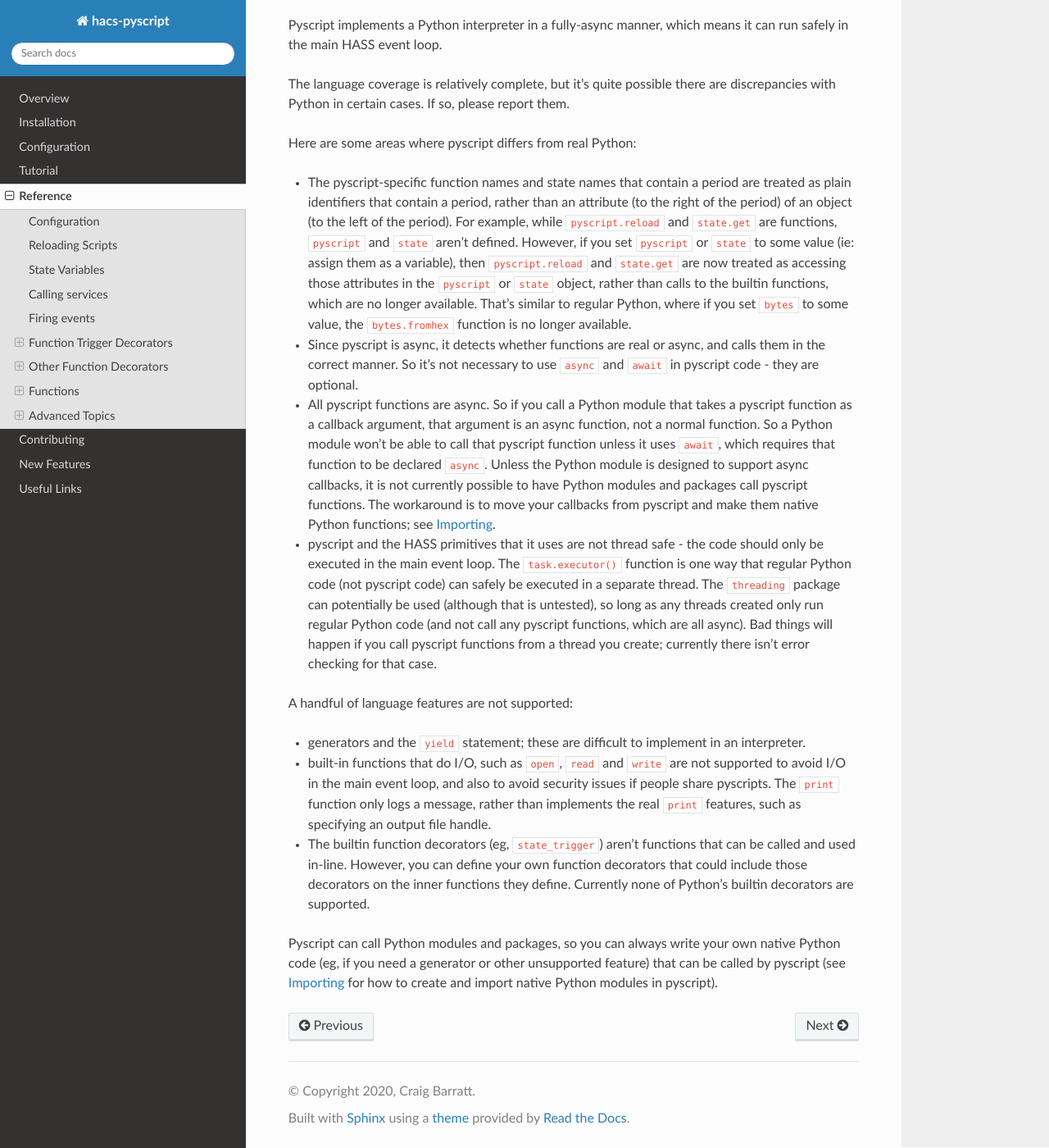
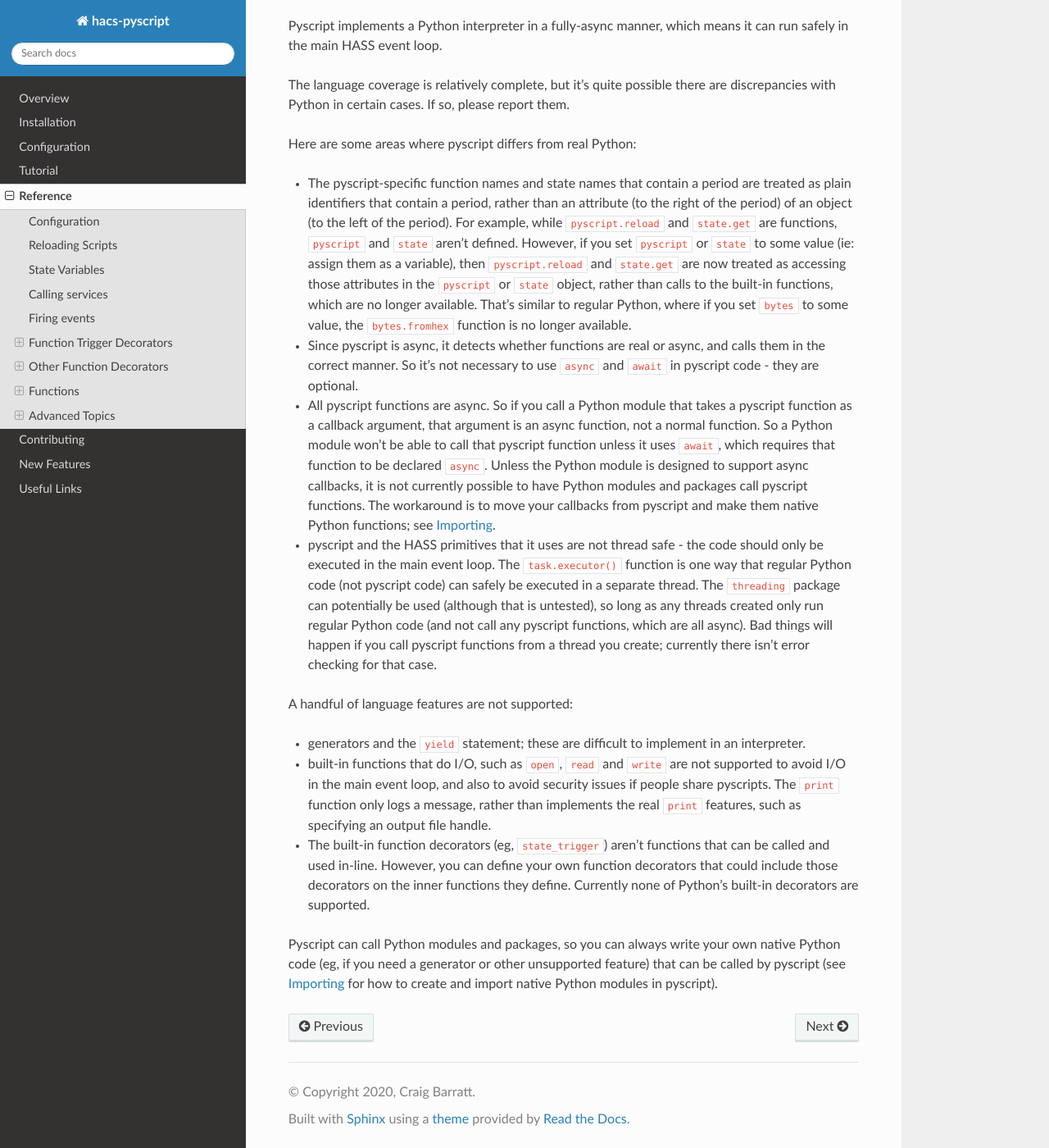
Before and after one commit to custom-components/pyscript, a Sphinx documentation site: the page built from docs/reference.rst, in a window 1280 px wide and 1400 px high, scrolled down 39825 px. Shown: the whole window at 82% size. Built offline with Sphinx 7.4.7 and the Read the Docs theme 2.0.0, drawn with Linux system fonts in a browser that asks for light colours; some of the changed text lies outside the part shown.

Commit message:
some ispell cleanup

```diff
--- a/docs/index.rst
+++ b/docs/index.rst
@@ -6,7 +6,7 @@
 This HACS custom integration for Home Assistant allows you to write Python functions
 and scripts that can implement a wide range of automation, logic and triggers.
 State variables are bound to Python variables and services are callable as Python
-functions, so it’s easy and concise to implement logic.
+functions, so it's easy and concise to implement logic.
 
 Contents
 ~~~~~~~~
--- a/docs/overview.rst
+++ b/docs/overview.rst
@@ -4,7 +4,7 @@
 This HACS custom integration allows you to write Python functions and
 scripts that can implement a wide range of automation, logic and
 triggers. State variables are bound to Python variables and services are
-callable as Python functions, so it’s easy and concise to implement
+callable as Python functions, so it's easy and concise to implement
 logic.
 
 Functions you write can be configured to be called as a service or run
@@ -16,7 +16,7 @@
 they could be active for extended periods of time.
 
 State, event and time triggers are specified by Python function
-decorators (the “@” lines immediately before each function definition).
+decorators (the "@" lines immediately before each function definition).
 A state trigger can be any Python expression using state variables - the
 trigger is evaluated only when a state variable it references changes,
 and the trigger occurs when the expression is true or non-zero. A time
@@ -30,7 +30,7 @@
 function if true.
 
 Pyscript implements a Python interpreter using the ast parser output, in
-a fully async manner. That allows several of the “magic” features to be
+a fully async manner. That allows several of the "magic" features to be
 implemented in a seamless Pythonic manner, such as binding of variables
 to states and functions to services. Pyscript supports imports, although
 by default the valid import list is restricted for security reasons
--- a/docs/reference.rst
+++ b/docs/reference.rst
@@ -207,7 +207,7 @@
 variable (entity) names.
 
 Also, service names (which are called as functions) take priority over state variable names, so if a
-component has a state variable name that collides with one of its services, you’ll need to use
+component has a state variable name that collides with one of its services, you'll need to use
 ``state.get(name)`` to access that state variable.
 
 Accessing state variables that don't exist will throw a ``NameError`` exception, and accessing
@@ -282,7 +282,7 @@
 ----------------
 
 Any service can be called by using the service name as a function, with keyword parameters to
-specify the service parameters. You’ll need to look up the service in the Service tab of Developer
+specify the service parameters. You'll need to look up the service in the Service tab of Developer
 Tools to find the exact name and parameters. For example, inside any function you can call:
 
 .. code:: python
@@ -406,7 +406,7 @@
 If ``state_hold`` is also specified, all the entries in the table that say "if expr ``True``"
 must remain ``True`` for that number of seconds for the trigger to occur.
 
-All state variables in HASS have string values. So you’ll have to do comparisons against string
+All state variables in HASS have string values. So you'll have to do comparisons against string
 values or cast the variable to an integer or float. These two examples are essentially equivalent
 (note the use of single quotes inside the outer double quotes):
 
@@ -418,7 +418,7 @@
 
    @state_trigger("int(domain.light_level) == 255 or int(domain.light2_level) == 0")
 
-although the second will throw an exception if the variable string doesn’t represent a valid integer.
+although the second will throw an exception if the variable string doesn't represent a valid integer.
 If you want numerical inequalities you should use the second form, since string lexicographic
 ordering is not the same as numeric ordering.
 
@@ -451,7 +451,7 @@
 when any of the underlying state variables change) and string state variable or attribute
 names (that trigger whenever that variable or attribute changes).
 
-Note that if a state variable and attributes are set to the same value, HASS doesn’t generate a
+Note that if a state variable and attributes are set to the same value, HASS doesn't generate a
 state change event, so the ``@state_trigger`` condition will not be checked. It is only evaluated
 each time a state variable or any of its attributes change to a new value.
 
@@ -492,7 +492,7 @@
    def light_turned_on(**kwargs)
        log.info(f"got arguments {kwargs}")
 
-and all those values will simply get passed in into kwargs as a ``dict``. That’s the most useful
+and all those values will simply get passed in into kwargs as a ``dict``. That's the most useful
 form to use if you have multiple decorators, since each one passes different variables into the
 function (although all of them set ``trigger_type``).
 
@@ -591,7 +591,7 @@
   day of week  0-6 (0 is Sun)
   ============ ==============
 
-  Each field can be a ``*`` (which means “all”), a single number, a range or comma-separated list of
+  Each field can be a ``*`` (which means "all"), a single number, a range or comma-separated list of
   numbers or ranges (no spaces). Ranges are inclusive. For example, if you specify hours as
   ``6,10-13`` that means hours of 6,10,11,12,13. The trigger happens on the next minute, hour, day
   that matches the specification. See any Linux documentation for examples and more details (note:
@@ -642,7 +642,7 @@
 non-zero. This expression has available all the event parameters sent with the event, together with
 these two variables:
 
-- ``trigger_type`` is set to “event”
+- ``trigger_type`` is set to "event"
 - ``event_type`` is the string event type, which will be the same as the
   first argument to ``@event_trigger``
 
@@ -701,7 +701,7 @@
 will only occur if that expression evaluates to ``True`` or non-zero. This expression has available
 these four variables:
 
-- ``trigger_type`` is set to “mqtt”
+- ``trigger_type`` is set to "mqtt"
 - ``topic`` is set to the topic the message was received on
 - ``payload`` is set to the string payload of the message
 - ``payload_obj`` if the payload was valid JSON, this will be set to the native python object
@@ -750,7 +750,7 @@
 
 ``@time_active`` takes zero or more strings that specify time-based ranges. When any trigger occurs
 (whether time, state or event), each time range specification is checked. If the current time
-doesn’t fall within any range specified, the trigger is ignored and the trigger function is not
+doesn't fall within any range specified, the trigger is ignored and the trigger function is not
 called. The optional numeric ``hold_off`` setting in seconds will ignore any triggers that are
 within that amount of time from the last successful one. Think of this as making the trigger
 inactive for that number of seconds immediately following each successful trigger. This can be used
@@ -773,10 +773,10 @@
   mean a time interval from 6:00 to immediately prior to 11:00.
 
 Each argument specification can optionally start with ``not``, which inverts the meaning of that
-range or cron specification. If you specify multiple arguments without ‘not’, they are logically
-or’ed together, meaning the active check is true if any of the (positive) time ranges are met. If
-you have several ``not`` arguments, they are logically and’ed together, so the active check will be
-true if the current time doesn’t match any of the “not” (negative) specifications. ``@time_active``
+range or cron specification. If you specify multiple arguments without ``not``, they are logically
+or'ed together, meaning the active check is true if any of the (positive) time ranges are met. If
+you have several ``not`` arguments, they are logically and'ed together, so the active check will be
+true if the current time doesn't match any of the "not" (negative) specifications. ``@time_active``
 allows multiple arguments with and without ``not``. The condition will be met if the current time
 matches any of the positive arguments, and none of the negative arguments.
 
@@ -841,7 +841,7 @@
 ^^^^^^^^
 
 The ``@service`` decorator causes the function to be registered as a service so it can be called
-externally. The ``@state_active`` and ``@time_active`` decorators don’t affect the service - those
+externally. The ``@state_active`` and ``@time_active`` decorators don't affect the service - those
 only apply to time, state and event triggers specified by other decorators.
 
 The function is called with keyword parameters set to the service call parameters, plus
@@ -852,7 +852,7 @@
 names are used as the service parameter names, but there is no description.
 
 Alternatively, if the ``doc_string`` starts with ``yaml``, the rest of the string is used as a
-``yaml`` service description. Here’s the first example above, with a more detailed ``doc_string``:
+``yaml`` service description. Here's the first example above, with a more detailed ``doc_string``:
 
 .. code:: python
 
@@ -893,7 +893,7 @@
 made available by ``pyscript``.
 
 Note that even though the function names contain a period, the left portion is not a class (e.g.,
-``state`` is not a class, and in fact isn’t even defined). These are simply functions whose name
+``state`` is not a class, and in fact isn't even defined). These are simply functions whose name
 includes a period. This is one aspect where the interpreter behaves slightly differently from real
 Python.
 
@@ -912,7 +912,7 @@
 could be cases where you want to dynamically generate the variable name (eg, in a function or loop
 where the state variable name is computed dynamically). These functions allow you to get and set a
 variable using its string name. The set function also allows you to optionally set the attributes,
-which you can’t do if you are directly assigning to the variable:
+which you can't do if you are directly assigning to the variable:
 
 ``state.delete(name)``
   Deletes the given state variable or attribute. The Python ``del`` statement can also be used
@@ -924,7 +924,7 @@
   ``AttributeError`` exception is thrown if that attribute doesn't exist.
 ``state.getattr(name)``
   Returns a ``dict`` of attribute values for the state variable ``name`` string, or ``None`` if it
-  doesn’t exist. Alternatively, ``name`` can be a state variable. In pyscript prior to 1.0.0,
+  doesn't exist. Alternatively, ``name`` can be a state variable. In pyscript prior to 1.0.0,
   this function was ``state.get_attr()``. That deprecated name is still supported, but it logs a
   warning message and will be removed in a future version.
 ``state.names(domain=None)``
@@ -984,7 +984,7 @@
 ``log.error(str)``
   log a message at error level
 ``print(str)``
-  same as ``log.debug(str)``; currently ``print`` doesn’t support other arguments.
+  same as ``log.debug(str)``; currently ``print`` doesn't support other arguments.
 
 The ``Logger`` component can be used to specify the logging level. Log messages below the configured
 level will not appear in the log. Each log message function uses a log name of the form:
@@ -1163,9 +1163,9 @@
   immediately to see if it is already ``True``, and will return immediately if so. If
   ``state_check_now=False``, ``task.wait_until()`` waits until a state variable change occurs,
   before checking the expression. Using ``True`` is safer to help avoid race conditions, although
-  ``False`` makes ``task.wait_until()`` behave like ``@state_trigger``, which by default doesn’t check
+  ``False`` makes ``task.wait_until()`` behave like ``@state_trigger``, which by default doesn't check
   at startup. However, if you use the default of ``True``, and your function will call
-  ``task.wait_until()`` again, it’s recommended you set that state variable to some other value
+  ``task.wait_until()`` again, it's recommended you set that state variable to some other value
   immediately after ``task.wait_until()`` returns. Otherwise the next call will also return
   immediately. Note that entries in ``state_trigger`` that are plain state variable names
   (which mean trigger on any change) are ignored during this initial check; only expressions
@@ -1200,7 +1200,7 @@
 other return variables that capture the variable name and value that just caused the trigger are not
 included in the ``dict`` - it will just contain ``trigger_type="state"``.
 
-Here’s an example. Whenever a door is opened, we want to do something if the door closes within 30
+Here's an example. Whenever a door is opened, we want to do something if the door closes within 30
 seconds. If a timeout of more than 30 seconds elapses (ie, the door is still open), we want to do
 some other action. We use a decorator trigger when the door is opened, and we use
 ``task.wait_until`` to wait for either the door to close, or a timeout of 30 seconds to elapse. The
@@ -1258,7 +1258,7 @@
   its default value of ``True`` is to help avoid this race condition for state triggers. Time
   triggers should generally be safe.
 
-- The decorators run each trigger function as a new independent task, and don’t wait for it to
+- The decorators run each trigger function as a new independent task, and don't wait for it to
   finish. So a function will be run for every matching event. In contrast, if your code runs for a
   while before calling ``task.wait_until()`` again (e.g., ``task.sleep()`` or any code), or even if
   there is no other code in the ``while`` loop, some events or state changes of interest will be
@@ -1273,7 +1273,7 @@
 
 Each pyscript file that is loaded, and each Jupyter session, runs inside its own global context,
 which means its global variables and functions are isolated from each other (unless they are a
-module or package that is explicitly imported). In normal use you don’t need to worry about global
+module or package that is explicitly imported). In normal use you don't need to worry about global
 contexts. But for interactive debugging and development, you might want your Jupyter session to
 access variables and functions defined in a script file.
 
@@ -1333,8 +1333,8 @@
 
 When you exit a Jupyter session, its global context is deleted, which means any triggers, functions,
 services and variables you created are deleted (HASS state variables survive). If you switch to a
-script file’s context, then any triggers, functions, services or variables you interactively create
-there will persist after you exit the Jupyter session. However, if you don’t update the
+script file's context, then any triggers, functions, services or variables you interactively create
+there will persist after you exit the Jupyter session. However, if you don't update the
 corresponding script file, whenever the script is modified and automatically reloaded,
 or upon HASS restart, those interactive changes will be lost, since reloading a script
 file recreates a new global context.
@@ -1842,7 +1842,7 @@
   (to the left of the period). For example, while ``pyscript.reload`` and ``state.get`` are functions, ``pyscript``
   and ``state`` aren't defined. However, if you set ``pyscript`` or ``state`` to some value (ie: assign them
   as a variable), then ``pyscript.reload`` and ``state.get`` are now treated as accessing those attributes
-  in the ``pyscript`` or ``state`` object, rather than calls to the builtin functions, which are no longer
+  in the ``pyscript`` or ``state`` object, rather than calls to the built-in functions, which are no longer
   available. That's similar to regular Python, where if you set ``bytes`` to some value, the ``bytes.fromhex``
   function is no longer available.
 - Since pyscript is async, it detects whether functions are real or async, and calls them in the
@@ -1868,9 +1868,9 @@
   I/O in the main event loop, and also to avoid security issues if people share pyscripts. The ``print``
   function only logs a message, rather than implements the real ``print`` features, such as specifying
   an output file handle.
-- The builtin function decorators (eg, ``state_trigger``) aren't functions that can be called and used
+- The built-in function decorators (eg, ``state_trigger``) aren't functions that can be called and used
   in-line. However, you can define your own function decorators that could include those decorators on
-  the inner functions they define. Currently none of Python's builtin decorators are supported.
+  the inner functions they define. Currently none of Python's built-in decorators are supported.
 
 Pyscript can call Python modules and packages, so you can always write your own native Python code
 (eg, if you need a generator or other unsupported feature) that can be called by pyscript
```
Also changed, not shown: other parts of docs/reference.rst (+5 -5 lines), docs/tutorial.rst (+9 -9 lines).
